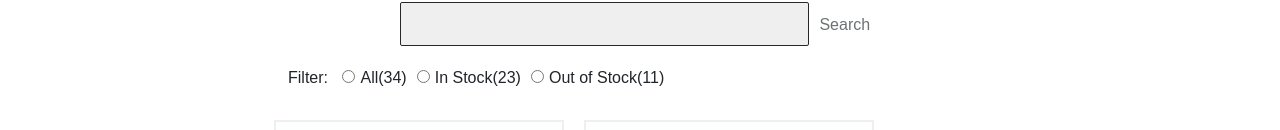
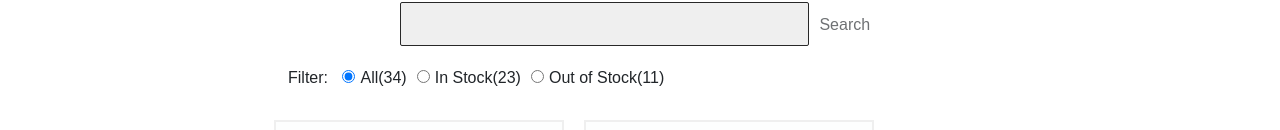
Before and after one commit to Nitika-git-design/Angular_Fundamentals, an Angular app in the folder Ekart1-Angular Fundamentals/Ekart1/: page / in a window 1280 px wide. Shown: the part 146-276 px from the top of the page. Built offline with nearby package versions, Linux system fonts and the light colour scheme; grey boxes are pictures that could not be loaded.

Commit message:
Custom @Output decorator

```diff
--- a/Ekart1-Angular Fundamentals/Ekart1/src/app/product-data-list/product-sub-list/product-filter/product-filter.component.html
+++ b/Ekart1-Angular Fundamentals/Ekart1/src/app/product-data-list/product-sub-list/product-filter/product-filter.component.html
@@ -1,12 +1,12 @@
 <div class="filter-container">
     <span>Filter: </span>
 
-    <input type="radio" name="filter" value="All" />
+    <input type="radio" name="filter" value="All" [(ngModel)]="selectedFilterButton" (change)="selectedFilterButtonOnChange">
     <span>{{'All('+ all +')'}}</span>
 
-    <input type="radio" name="filter" value="true" />
+    <input type="radio" name="filter" value="true" [(ngModel)]="selectedFilterButton" (change)="selectedFilterButtonOnChange"/>
     <span>{{'In Stock('+ in_stock +')'}}</span>
 
-    <input type="radio" name="filter" value="false" />
+    <input type="radio" name="filter" value="false" [(ngModel)]="selectedFilterButton" (change)="selectedFilterButtonOnChange"/>
     <span>{{'Out of Stock('+ out_stock +')'}}</span>
 </div>
--- a/Ekart1-Angular Fundamentals/Ekart1/src/app/product-data-list/product-sub-list/product-filter/product-filter.component.ts
+++ b/Ekart1-Angular Fundamentals/Ekart1/src/app/product-data-list/product-sub-list/product-filter/product-filter.component.ts
@@ -1,4 +1,4 @@
-import { Component,Input } from '@angular/core';
+import { Component,EventEmitter,Input, Output } from '@angular/core';
 
 @Component({
   selector: 'app-product-filter',
@@ -12,4 +12,10 @@ all:number =0;
 in_stock:number = 0;
 @Input()
 out_stock:number=0;
+@Output()
+selectedFilterButtons:EventEmitter<string> = new EventEmitter<string>();
+selectedFilterButton:string = "All";
+selectedFilterButtonOnChange(){
+  this.selectedFilterButtons.emit(this.selectedFilterButton);
 }
+}
--- a/Ekart1-Angular Fundamentals/Ekart1/src/app/product-data-list/product-sub-list/product-sub-list.component.html
+++ b/Ekart1-Angular Fundamentals/Ekart1/src/app/product-data-list/product-sub-list/product-sub-list.component.html
@@ -1,4 +1,6 @@
-<app-product-filter [all]="totalProductCount" [in_stock]="totalProductInStock" [out_stock]="totalProductOutStock"></app-product-filter>
+<app-product-filter [all]="totalProductCount" [in_stock]="totalProductInStock" [out_stock]="totalProductOutStock" (selectedFilterButtons)="onFilterChange($event)"></app-product-filter>
 <div class="product-container">
-   <app-single-product *ngFor="let prod of products" [product]="prod"></app-single-product>
+   <div *ngFor="let prod of products" >
+   <app-single-product [product]="prod" *ngIf="selectedFilterRadio ==='All'|| prod.is_in_inventory.toString() === selectedFilterRadio"></app-single-product>
 </div>
+</div>
--- a/Ekart1-Angular Fundamentals/Ekart1/src/app/product-data-list/product-sub-list/product-sub-list.component.ts
+++ b/Ekart1-Angular Fundamentals/Ekart1/src/app/product-data-list/product-sub-list/product-sub-list.component.ts
@@ -536,4 +536,8 @@ export class ProductSubListComponent {
   totalProductCount = this.products.length;
   totalProductInStock = this.products.filter(p =>p.is_in_inventory === true).length;
   totalProductOutStock = this.products.filter(p =>p.is_in_inventory === false).length;
+  selectedFilterRadio:string='All';
+  onFilterChange(value:string){
+    this.selectedFilterRadio = value;
+  }
 }
```
